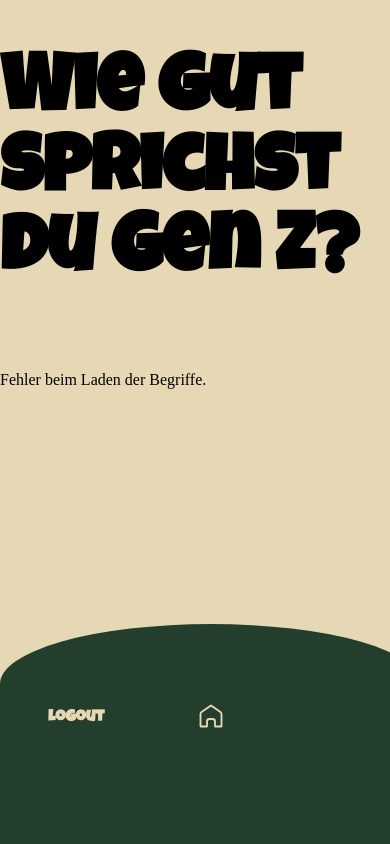
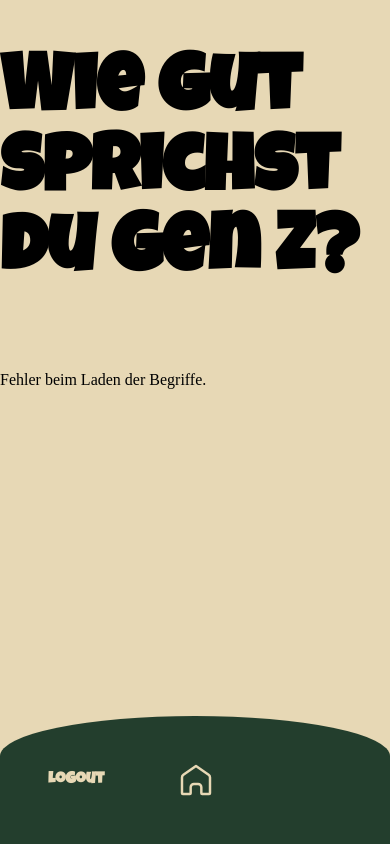
Before and after one commit to Suenaf/Gen-Z, a PHP site: page /quiz.html in a window 390 px wide. Run offline with PHP 8.4, Linux system fonts and the light colour scheme; data that the repository does not hold is empty.

Commit message:
dashboard verbessert

```diff
--- a/begriffe.html
+++ b/begriffe.html
@@ -2,9 +2,10 @@
 <html lang="de">
 <head>
     <meta charset="UTF-8">
+    <meta name="viewport" content="width=device-width, initial-scale=1.0">
     <title>Trend Talk - Jugendwörter</title>
-    <link rel="stylesheet" href="css/style.css">
-    <link rel="stylesheet" href="css/begriffe.css">
+    <link rel="stylesheet" href="../css/style.css">
+    <link rel="stylesheet" href="../css/begriffe.css">
 </head>
 <body>
 
--- a/css/style.css
+++ b/css/style.css
@@ -36,6 +36,10 @@ body {
     overflow-x: hidden;
     margin: 0;
     padding: 0;
+}
+
+*, *::before, *::after {
+  box-sizing: border-box;
 }
 
 .logo-container {
@@ -180,12 +204,10 @@ border-top-right-radius: 100% 120px;
   .dashboard-box {
     position: fixed;
     bottom: 0;
-    left: 0;
     width: 100%;
     background-color: #233E2D;
     padding: 4rem 1rem 6rem 1rem;
     display: flex;
-    justify-content: space-between;
     align-items: center;
     border-top-left-radius: 100% 120px;
     border-top-right-radius: 100% 120px;
@@ -224,15 +246,41 @@ border-top-right-radius: 100% 120px;
   outline-offset: 4px;
 }
 
-.home-icon {
-  width: 24px;   /* oder z. B. 32px je nach Wunsch */
-  height: 24px;
-  fill: #E7D8B5; /* falls das SVG `fill="currentColor"` nutzt */
-}
-
 .container {
   width: 80%;
   margin: 0 auto;
   background-color: #325941;
   padding: 20px;
 }
+
+/* Basis-Design: Smartphone */
+.home-icon {
+  width: 32px !important;
+  height: 32px !important;
+  fill: #E7D8B5 !important;
+  display: block;
+}
+
+/* Desktop kleiner machen */
+@media screen and (min-width: 769px) {
+  .home-icon {
+    width: 24px;
+    height: 24px;
+  }
+}
+
+/* Media Query muss danach kommen! */
+@media screen and (max-width: 768px) {
+  .dashboard-box {
+    padding: 2rem 1rem 2rem 1rem;
+    border-top-left-radius: 100% 80px;
+    border-top-right-radius: 100% 80px;
+  }
+
+  #logout-button,
+  .button,
+  .icon-button {
+    font-size: 1rem;
+    padding: 1rem 2rem;
+  }
+}
--- a/login.html
+++ b/login.html
@@ -5,8 +5,8 @@
     <meta name="viewport" content="width=device-width, initial-scale=1.0">
     <title>Trend Talk - Login</title>
 
-    <link rel="stylesheet" href="css/style.css">
-    <link rel="stylesheet" href="css/login.css">
+    <link rel="stylesheet" href="../css/style.css">
+    <link rel="stylesheet" href="../css/login.css">
 </head>
 <body>
     <div class="logo-container">
--- a/register.html
+++ b/register.html
@@ -5,8 +5,8 @@
   <meta name="viewport" content="width=device-width, initial-scale=1.0" />
   <title>Trend Talk - Registrierung</title>
 
-  <link rel="stylesheet" href="css/style.css" />
-  <link rel="stylesheet" href="css/login.css" />
+  <link rel="stylesheet" href="../css/style.css" />
+  <link rel="stylesheet" href="../css/login.css" />
 </head>
 <body>
   <div class="logo-container">
```
Also changed, not shown: other parts of css/style.css (+24 -4 lines), index.html (+14 -4 lines).
